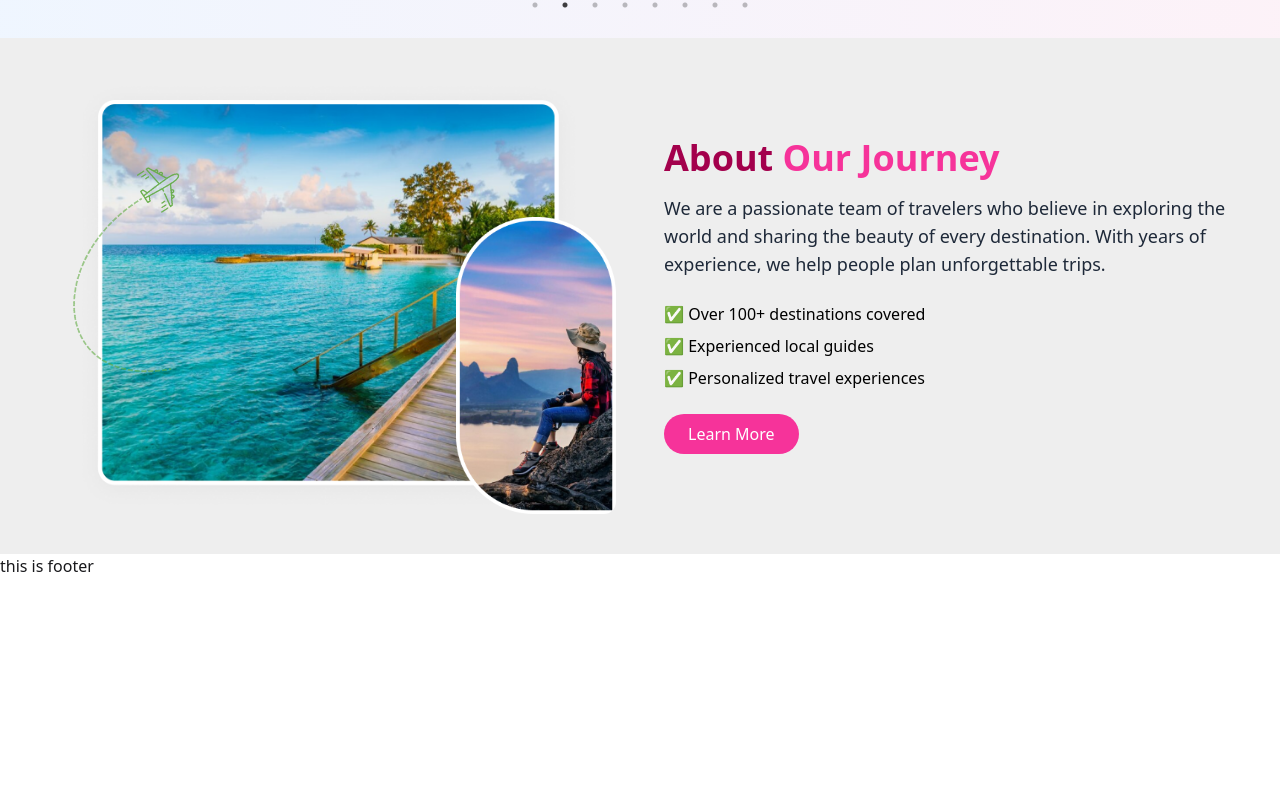
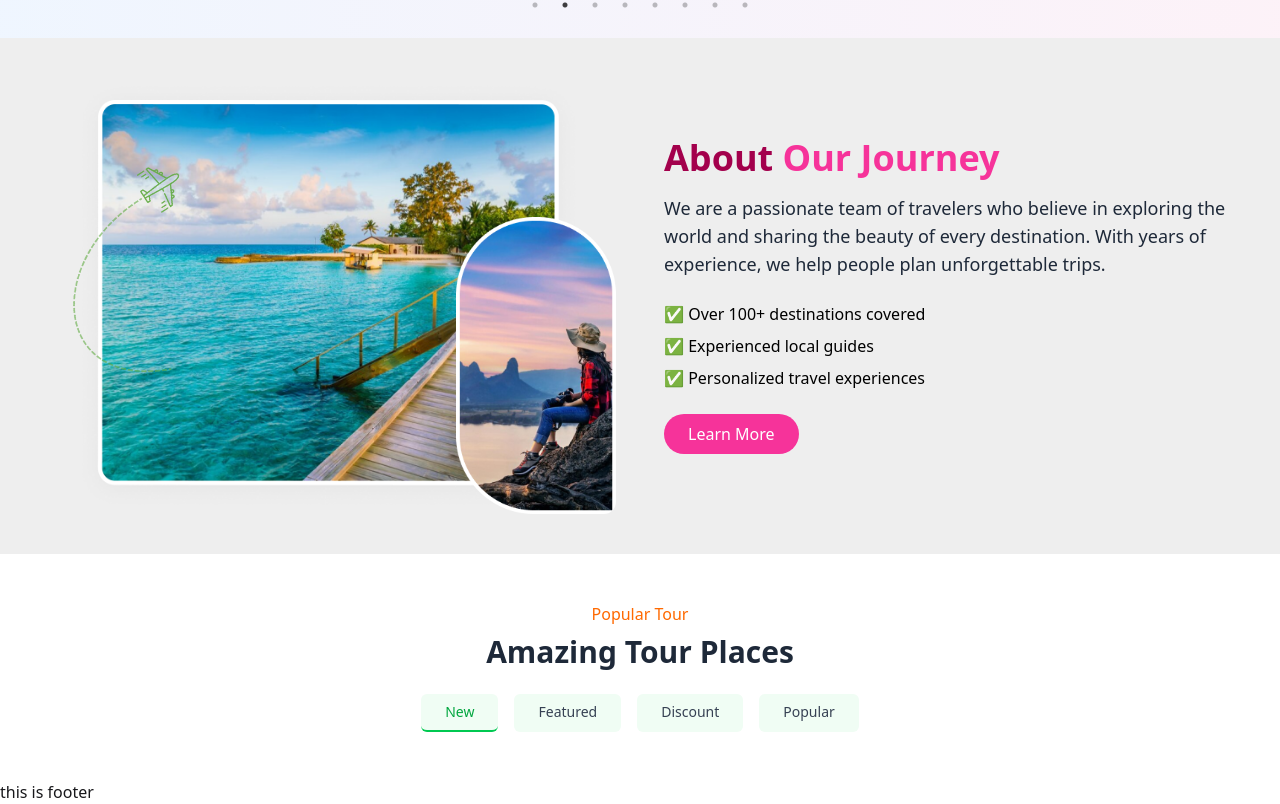
Before and after one commit to bharatroy4D/world-tour, a React (Vite) app: page / in a window 1280 px wide. Shown: the part 1574-2378 px from the top of the page. Before the commit the page ends 2152 px from the top, so only its background shows below. Built offline with nearby package versions, Linux system fonts and the light colour scheme.

Commit message:
AmazigPlaces component is added

```diff
--- /dev/null
+++ b/src/Components/Pages/Home/AmazingPlaces/AmazingPlaces.jsx
@@ -0,0 +1,31 @@
+import React, { useState } from 'react';
+
+const tabs = ['New', 'Featured', 'Discount', 'Popular'];
+
+const AmazingPlaces = () => {
+  const [activeTab, setActiveTab] = useState('New');
+
+  return (
+    <div className="text-center py-12 px-4 bg-white">
+      <p className="text-orange-500 text-base font-medium mb-2">Popular Tour</p>
+      <h2 className="text-3xl font-bold text-gray-800 mb-6">Amazing Tour Places</h2>
+
+      <div className="flex flex-wrap justify-center gap-4">
+        {tabs.map((tab) => (
+          <button
+            key={tab}
+            onClick={() => setActiveTab(tab)}
+            className={`px-6 py-2 rounded-md text-sm font-medium transition border-b-2
+              ${activeTab === tab
+                ? 'text-green-600 bg-green-50 border-green-500'
+                : 'text-gray-700 bg-green-50 border-transparent hover:border-green-300'}`}
+          >
+            {tab}
+          </button>
+        ))}
+      </div>
+    </div>
+  );
+};
+
+export default AmazingPlaces;
--- a/src/Components/Pages/Home/Home.jsx
+++ b/src/Components/Pages/Home/Home.jsx
@@ -2,6 +2,7 @@ import React from 'react';
 import Banner from './Banner/Banner';
 import Destination from './Destination/Destination';
 import About from '../About/About';
+import AmazingPlaces from './AmazingPlaces/AmazingPlaces';
 
 const Home = () => {
     return (
@@ -9,6 +10,7 @@ const Home = () => {
             <Banner/>
             <Destination/>
             <About/>
+            <AmazingPlaces/>
         </div>
     );
 };
```
